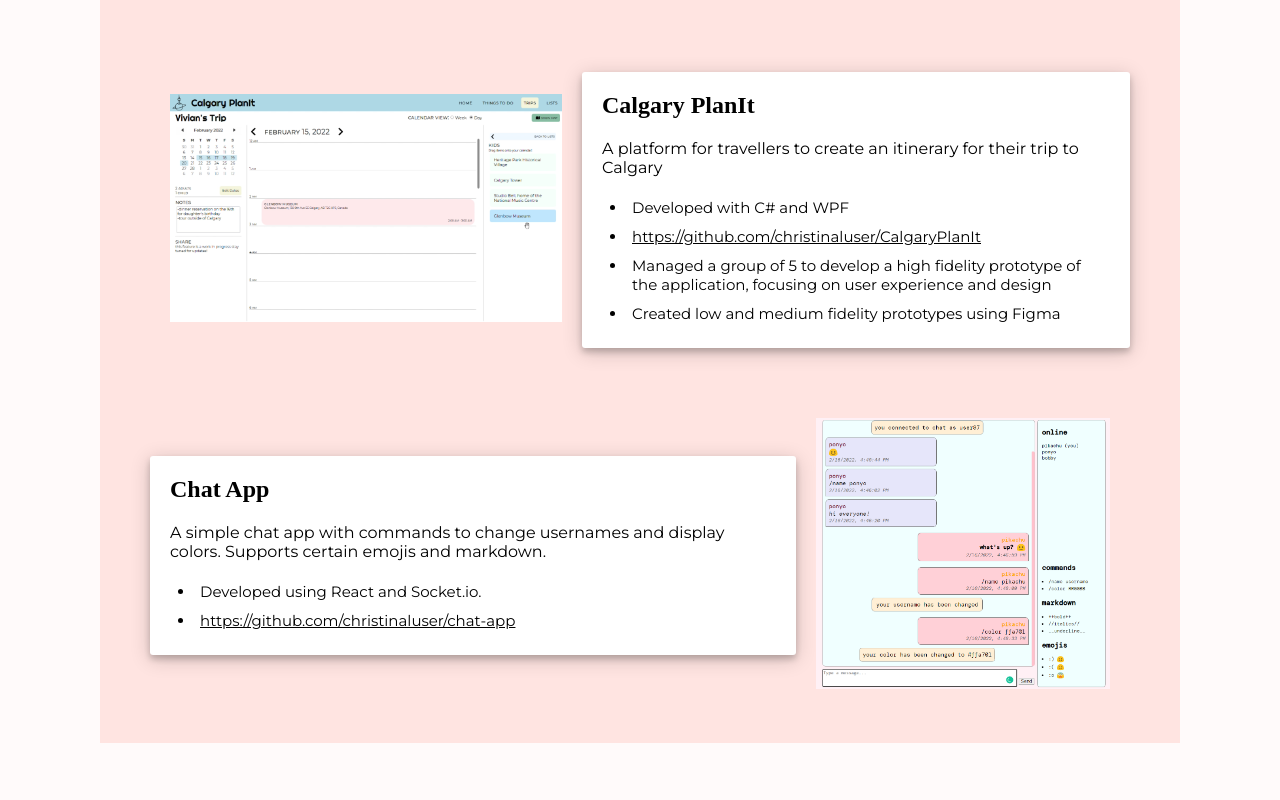
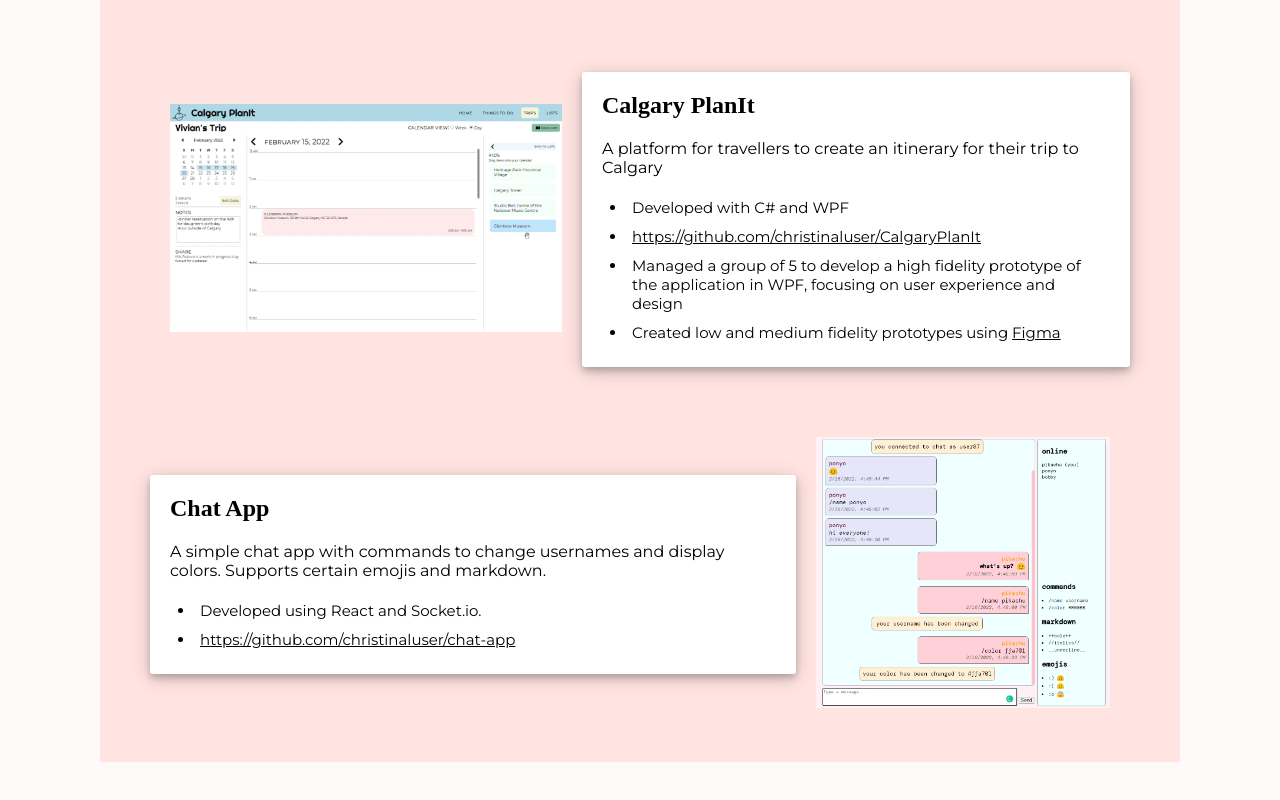
Before and after one commit to christinaluser/christinaluser.github.io, a plain HTML site: page index.html in a window 1280 px wide. Shown: the part 2788-3588 px from the top of the page. Drawn offline with nearby package versions, Linux system fonts and the light colour scheme; a web font is replaced by a local one.

Commit message:
add figma link

```diff
--- a/index.html
+++ b/index.html
@@ -159,8 +159,8 @@
                 <ul>
                   <li>Developed with C# and WPF</li>
                   <li><a class="embedded-link" href="https://github.com/christinaluser/CalgaryPlanIt" target="_blank">https://github.com/christinaluser/CalgaryPlanIt</a></li>
-                  <li>Managed a group of 5 to develop a high fidelity prototype of the application, focusing on user experience and design</li>
-                  <li>Created low and medium fidelity prototypes using Figma</li>
+                  <li>Managed a group of 5 to develop a high fidelity prototype of the application in WPF, focusing on user experience and design</li>
+                  <li>Created low and medium fidelity prototypes using <a class="embedded-link" href="https://www.figma.com/proto/SXJollpptbM2Q5C6BkCcMz/Medium-Fidelity-Prototypes-v2?node-id=5%3A5&scaling=scale-down&page-id=0%3A1&starting-point-node-id=5%3A5&show-proto-sidebar=1" target="_blank">Figma</a></li>
                 </ul>
               </div>
             </div>
```
